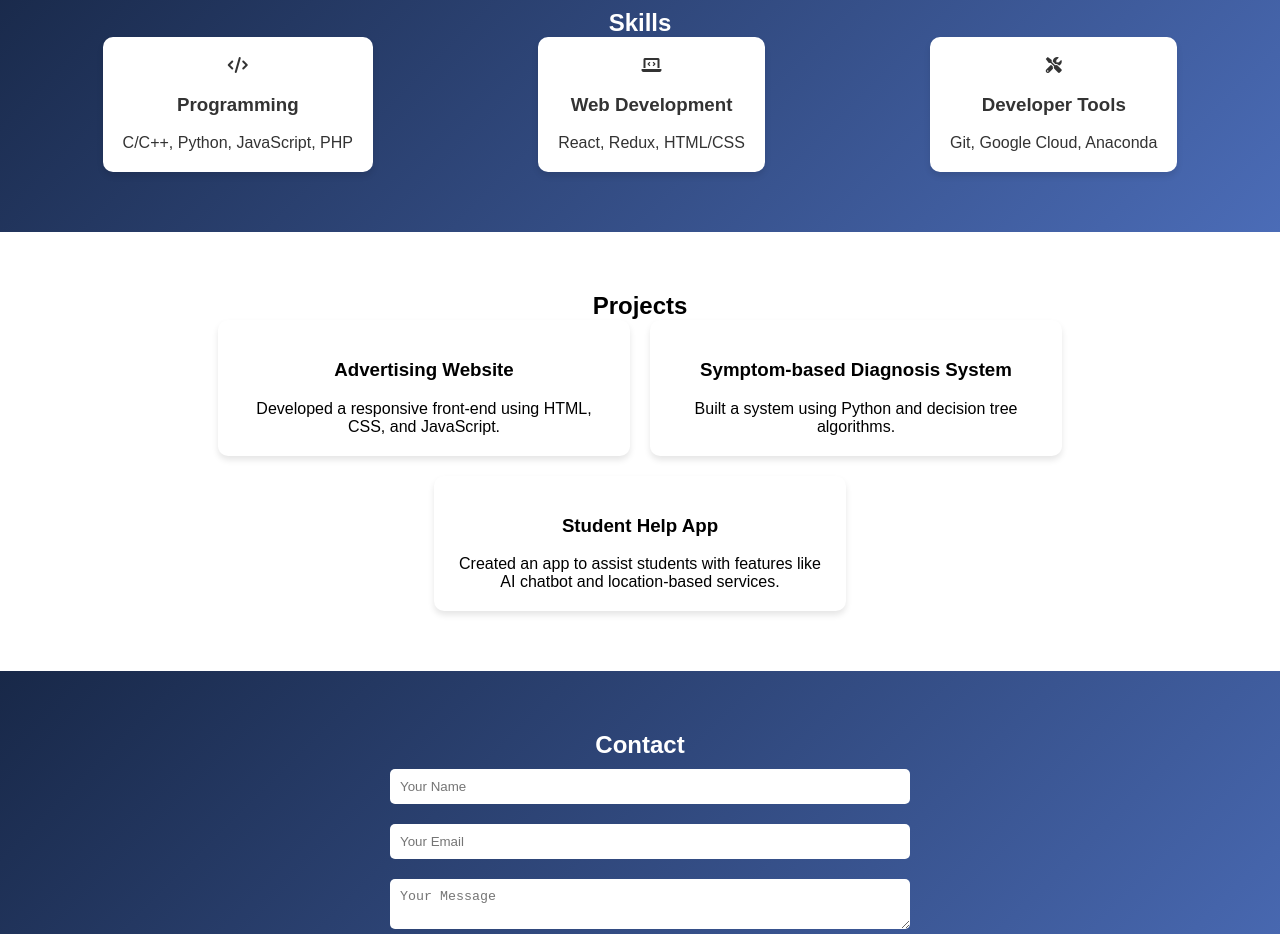
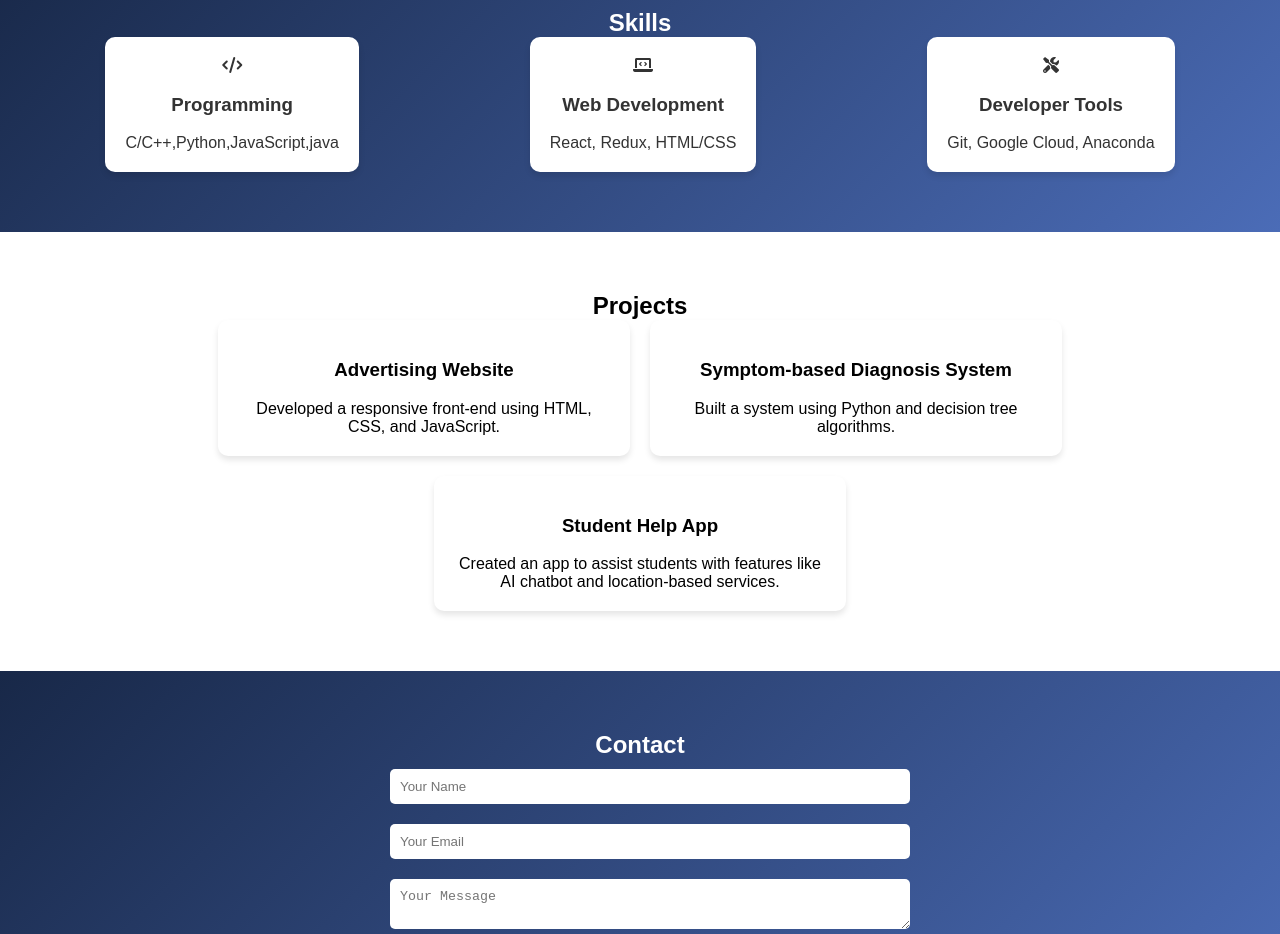
Before and after one commit to abhi2142/my_nportpolio, a plain HTML site: page index.html in a window 1280 px wide. Shown: the part 820-1754 px from the top of the page. Drawn offline with Linux system fonts and the light colour scheme.

Commit message:
Update index.html

```diff
--- a/index.html
+++ b/index.html
@@ -48,7 +48,7 @@
             <div class="skill">
                 <i class="fas fa-code"></i>
                 <h3>Programming</h3>
-                <p>C/C++, Python, JavaScript, PHP</p>
+                <p>C/C++,Python,JavaScript,java </p>
             </div>
             <div class="skill">
                 <i class="fas fa-laptop-code"></i>
```
